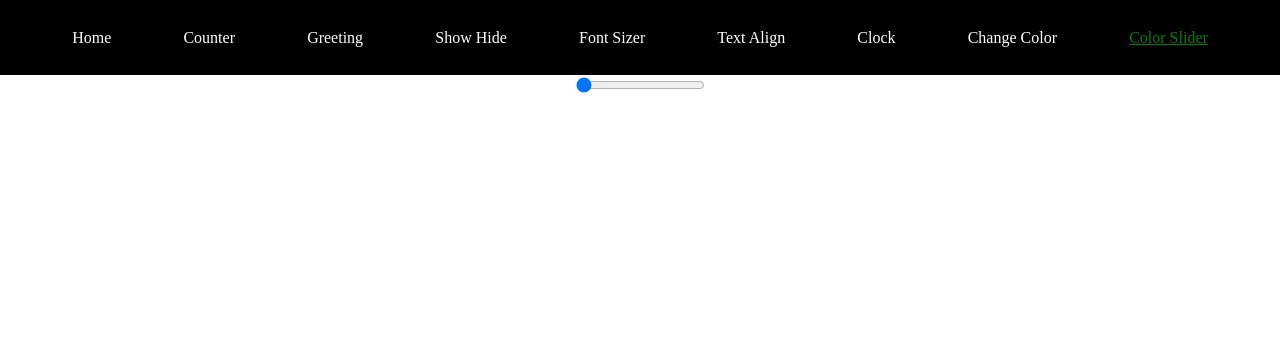
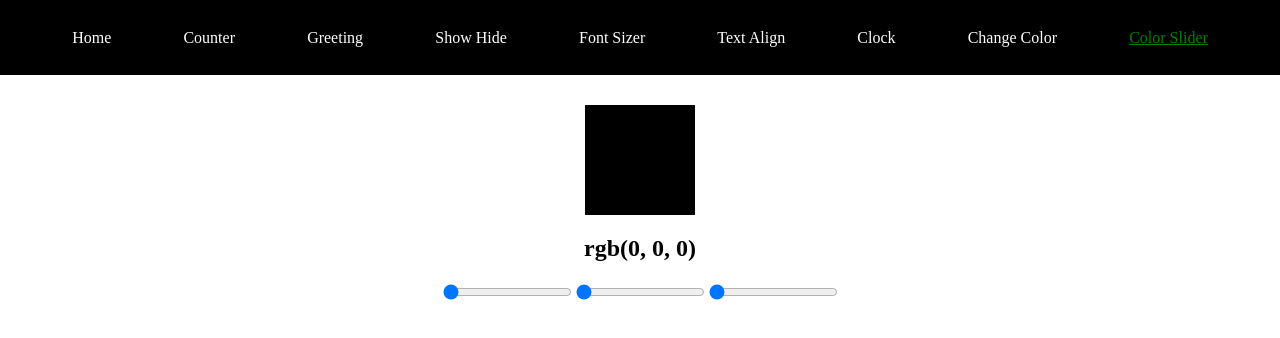
Before and after one commit to jakeegbert04/fe-assignments, a React (Create React App) app in the folder react-widgets/: page /color-slider in a window 1280 px wide. Shown: the top 338 px of the page. Built offline with nearby package versions, Linux system fonts and the light colour scheme.

Commit message:
finished color slider and clock

```diff
--- a/react-widgets/src/components/App.js
+++ b/react-widgets/src/components/App.js
@@ -9,7 +9,7 @@ import GreetingToggle from "./pages/GreetingToggle";
 import ShowHideToggle from "./pages/ShowHideToggle";
 import FontSizer from "./pages/FontSizer";
 import TextAligner from "./pages/TextAligner";
-import Clock from "./pages/clock/Clock"
+import Clock from "./pages/Clock"
 import ColorChanger from "./pages/ColorChanger";
 import ColorSlider from "./pages/ColorSlider";
 
--- a/react-widgets/src/components/pages/clock/Clock.js
+++ b/react-widgets/src/components/pages/Clock.js
@@ -1,23 +1,26 @@
-import { useState } from "react";
+import { useState, useEffect } from "react";
 
-import Lifecycle from "./Lifecycle";
+
 
 export default function GreetingToggle() {
   const [toggle, setToggle] = useState(false);
+  const [time, setTime] = useState(Date());
 
   function handleToggle() {
     setToggle((prevState) => (prevState = !prevState));
   }
 
-  function dateTimer() {
-    setInterval(() => {
-      console.log(new Date().toLocaleTimeString())
+  useEffect(() => {
+    const interval = setInterval(() => {
+      setTime(new Date())
     }, 1000)
-  }
+    return () => clearInterval(interval)
+  }, []);
+
 
   return (
     <div className="main-container greeting-toggle">
-      {toggle && <Lifecycle />}
+      {toggle && <h1>{time.toLocaleTimeString()}</h1>}
       <button onClick={() => handleToggle()}>
         {toggle ? "hide me" : "show me"}
       </button>
--- a/react-widgets/src/components/pages/ColorChanger.js
+++ b/react-widgets/src/components/pages/ColorChanger.js
@@ -2,9 +2,9 @@ import { useState } from "react";
 export default function ColorChanger() {
   const [color, setColor] = useState("black");
 
-  // function changeColor(e) {
-  //   setColor((color) => color = e.target.value)
-  // }
+  function changeColor(e) {
+    setColor((color) => color = e.target.value)
+  }
   // const changeColor = (event) => {
   //   setColorevent.target.value
 
--- a/react-widgets/src/components/pages/ColorSlider.js
+++ b/react-widgets/src/components/pages/ColorSlider.js
@@ -2,14 +2,23 @@ import { useState } from "react"
 
 export default function ColorSlider() {
 const [slider1, setSlider1] = useState(0)
+const [slider2, setSlider2] = useState(0)
+const [slider3, setSlider3] = useState(0)
 
 const changeValue1 = (event) => {
   setSlider1(event.target.value)
 }
+const changeValue2 = (event) => {
+  setSlider2(event.target.value)
+}
+const changeValue3 = (event) => {
+  setSlider3(event.target.value)
+}
 
   return (
     <div className="main-container">
-      <div className="box-color"></div>
+      <div className="box-color" style={{backgroundColor: `rgb(${slider1}, ${slider2}, ${slider3})`}}></div>
+      <h2>rgb({`${slider1}, ${slider2}, ${slider3}`})</h2>
       <div className="sliders">
         <input
           type="range"
@@ -19,6 +28,22 @@ const changeValue1 = (event) => {
           step={1}
           value={slider1}
         />
+        <input
+          type="range"
+          onChange={changeValue2}
+          min={0}
+          max={255}
+          step={1}
+          value={slider2}
+        />
+        <input
+          type="range"
+          onChange={changeValue3}
+          min={0}
+          max={255}
+          step={1}
+          value={slider3}
+        />
       </div>
     </div>
   )
--- a/react-widgets/src/components/pages/clock/Lifecycle.js
+++ /dev/null
@@ -1,43 +0,0 @@
-import { useState, useEffect } from "react";
-
-// import times from "../../../util/time";
-
-export default function Lifecycle() {
-  // dateWithouthSecond.toLocaleTimeString(navigator.language, {
-  //   hour: "2-digit",
-  //   minute: "2-digit",
-  // });
-  // console.log(dateWithouthSecond);
-
-  // const hour = newDate.getHours();
-  // const min = newDate.getMinutes();
-  // const sec = newDate.getSeconds();
-
-  // const [hours, sethours] = useState(hour);
-  // const [minutes, setminutes] = useState(min);
-  // const [seconds, setseconds] = useState(sec);
-
-  // useEffect(() => {
-    //   setTimeout(() => {
-      //     setseconds((sec) => sec + 1);
-      //   }, 1000);
-      //   if (sec === 59) {
-        //     setseconds((seconds) => (seconds = 0));
-        //     setminutes((minutes) => minutes + 1);
-        //   }
-        //   if (minutes === 59) {
-          //     setminutes((minutes) => (minutes = 0));
-          //     sethours((hours) => hours + 1);
-          //   }
-          // });
-    // const date = new Date();
-    // date.getTime()
-    // date.toTimeString()
-
-
-  return (
-    <div>
-      <h1></h1>
-    </div>
-  );
-}
--- /dev/null
+++ b/react-widgets/src/styles/colorSlider.scss
@@ -0,0 +1,7 @@
+.box-color {
+  display: flex;
+  height: 100px;
+  width: 100px;
+  margin-top: 30px;
+  border: 5px solid black;
+}
--- a/react-widgets/src/styles/main.scss
+++ b/react-widgets/src/styles/main.scss
@@ -1,4 +1,5 @@
 @import "common.scss";
 @import "app.scss";
 @import "navbar.scss";
-@import "textAligner.scss"
+@import "textAligner.scss";
+@import "colorSlider.scss"
```
